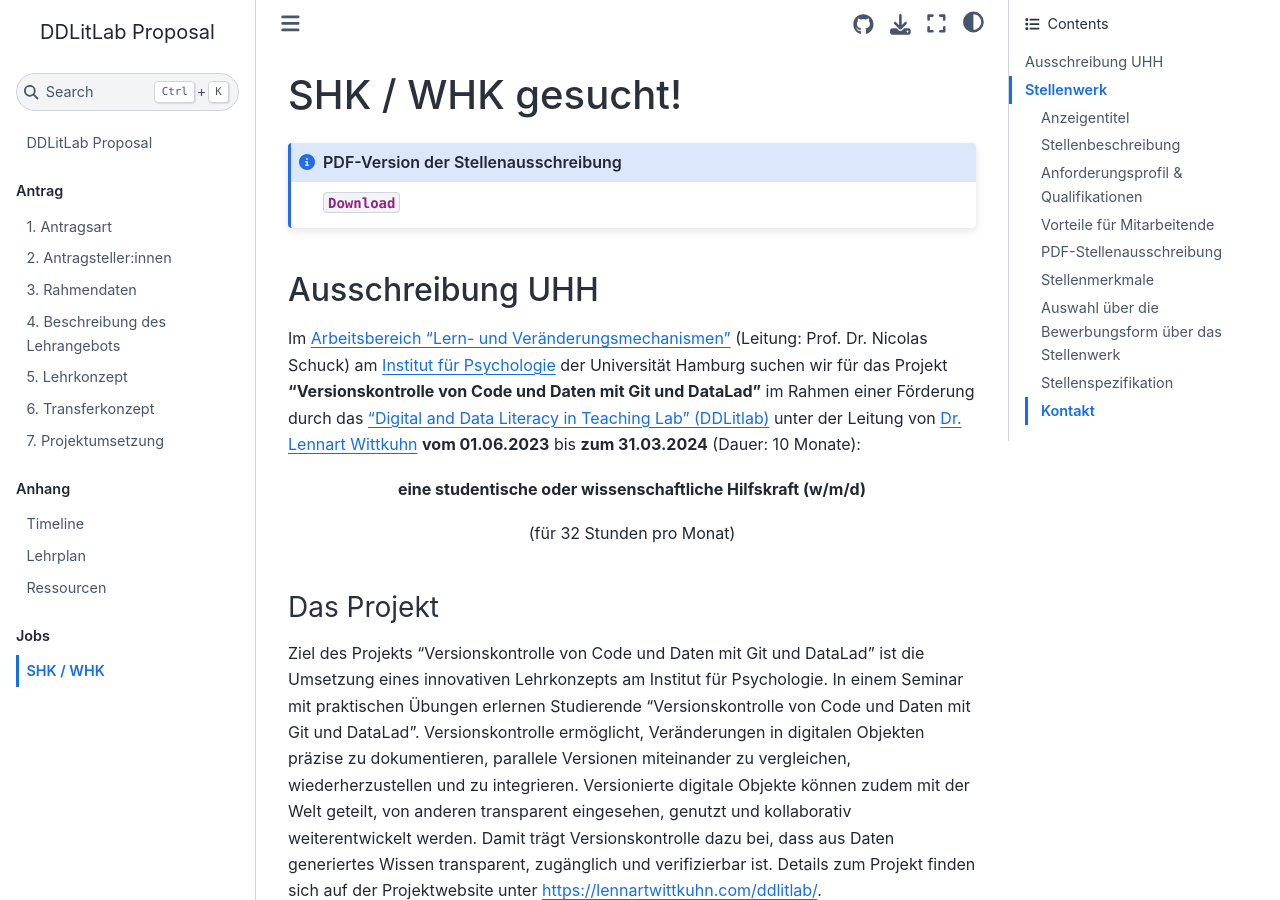
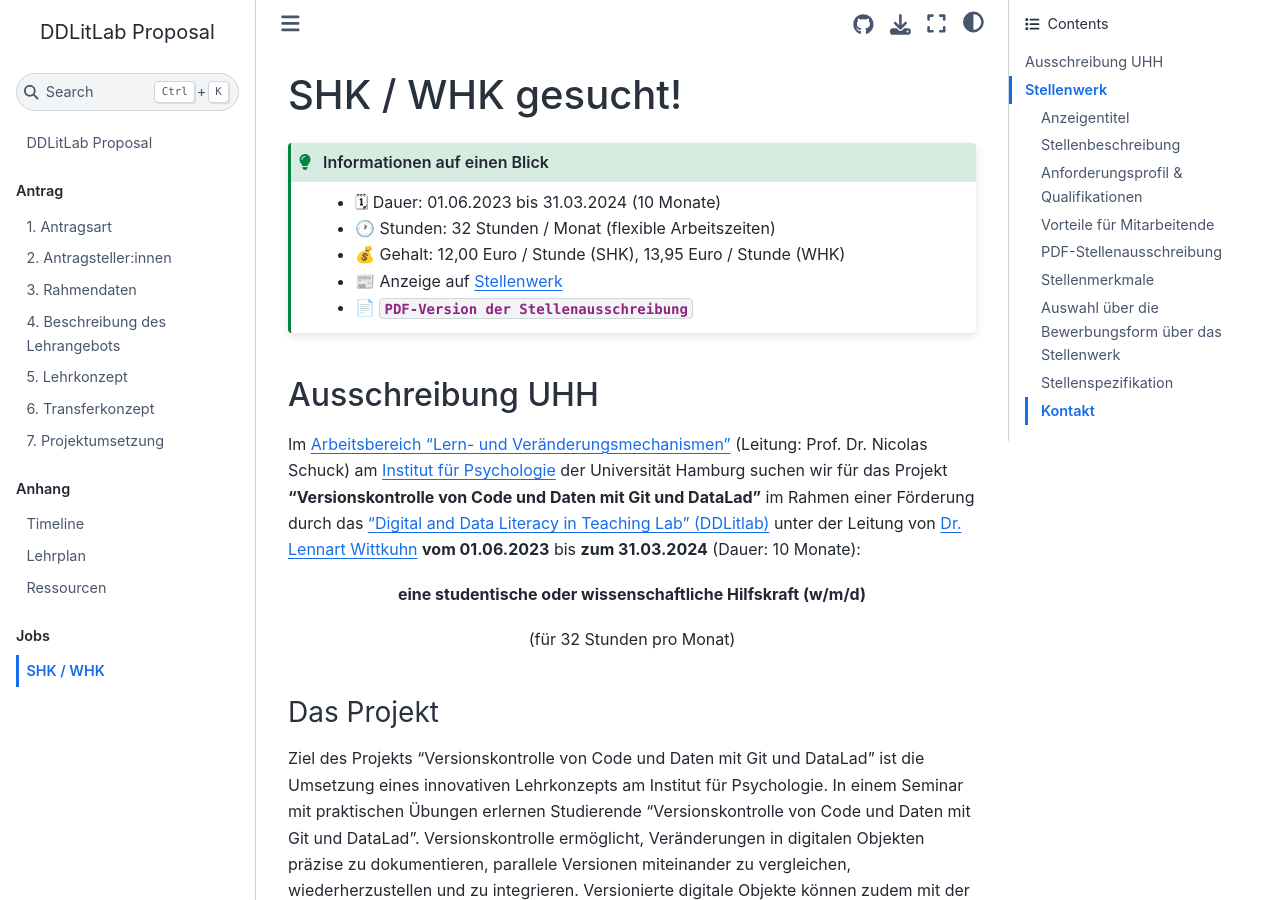
Before and after one commit to lnnrtwttkhn/ddlitlab-proposal, a Jupyter Book: the page built from docs/ausschreibung_whk.md, in a window 1280 px wide and 900 px high. Built offline with Jupyter Book 1.0.4 settings and Sphinx 7.4.7 and the Sphinx Book theme 1.1.4, drawn with Linux system fonts in a browser that asks for light colours.

Commit message:
update quick info about RA post

````diff
--- a/docs/ausschreibung_whk.md
+++ b/docs/ausschreibung_whk.md
@@ -1,8 +1,13 @@
 # SHK / WHK gesucht!
 
-```{admonition} PDF-Version der Stellenausschreibung
-:class: note
-{Download}`Download<../data/job_shk_whk_ddlitlab_git.pdf>`
+```{admonition} Informationen auf einen Blick
+:class: tip
+
+- 🗓 Dauer: 01.06.2023 bis 31.03.2024 (10 Monate)
+- 🕐 Stunden: 32 Stunden / Monat (flexible Arbeitszeiten)
+- 💰 Gehalt: 12,00 Euro / Stunde (SHK), 13,95 Euro / Stunde (WHK)
+- 📰 Anzeige auf [Stellenwerk](https://www.stellenwerk.de/hamburg/jobboerse/shkwhk-zur-mitarbeit-im-lehrlabor-projekt-versionskontrolle-von-code-und-daten-mit-git-und-datalad-an-der-uni-hamburg-230309-137531/)
+- 📄 {Download}`PDF-Version der Stellenausschreibung<../data/job_shk_whk_ddlitlab_git.pdf>`
 ```
 
 ## Ausschreibung UHH
````
Also changed, not shown: docs/intro.md (+2 -2 lines).
